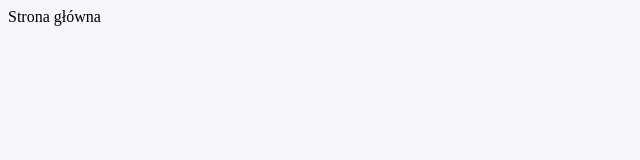
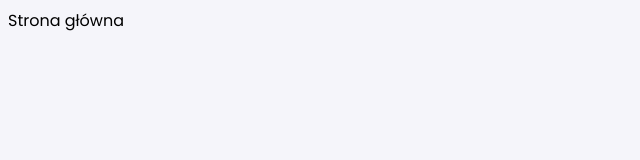
Before and after one commit to Rafal-1999/movies-browser-react, a React (Create React App) app: page /#/ in a window 1280 px wide. Shown: the top 160 px of the page, without its empty margins (0-640 px from the left). Built offline with nearby package versions, Linux system fonts and the light colour scheme.

Commit message:
added font-family in GlobalStyle and boxShadow in theme

```diff
--- a/src/GlobalStyle.js
+++ b/src/GlobalStyle.js
@@ -11,5 +11,6 @@ html {
 
 body {
   background: ${({ theme }) => theme.color.whisper};
+  font-family: Poppins;
 }
 `;
--- a/src/theme.js
+++ b/src/theme.js
@@ -15,4 +15,5 @@ export const theme = {
   breakpoint: {
     mobileMax: 767,
   },
+  boxShadow: "0px 4px 12px 0px rgba(186, 213, 213, 0.5)",
 };
```
